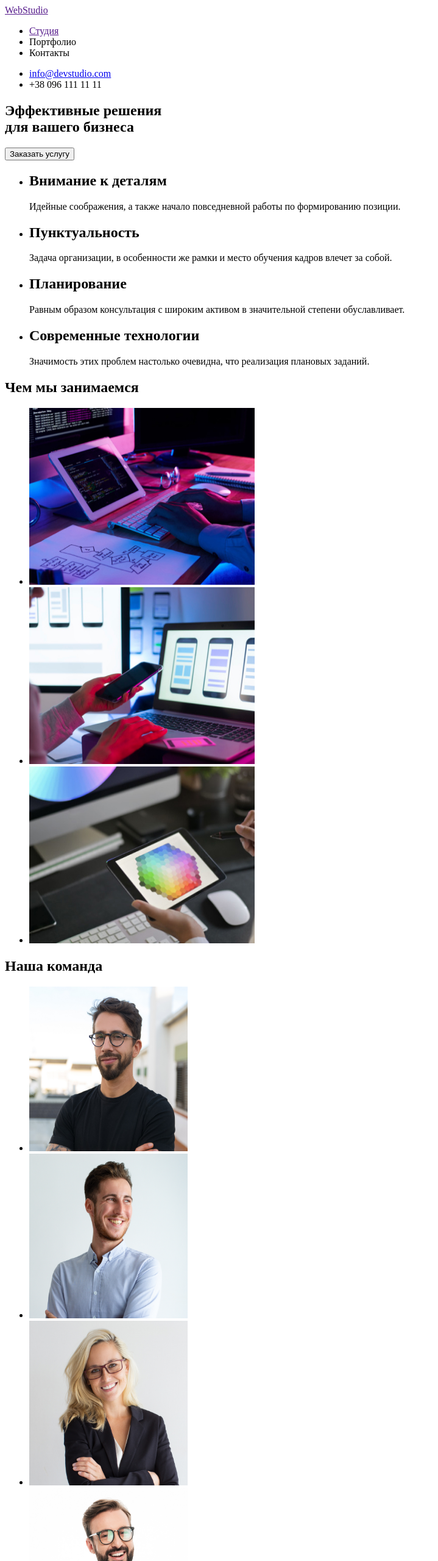
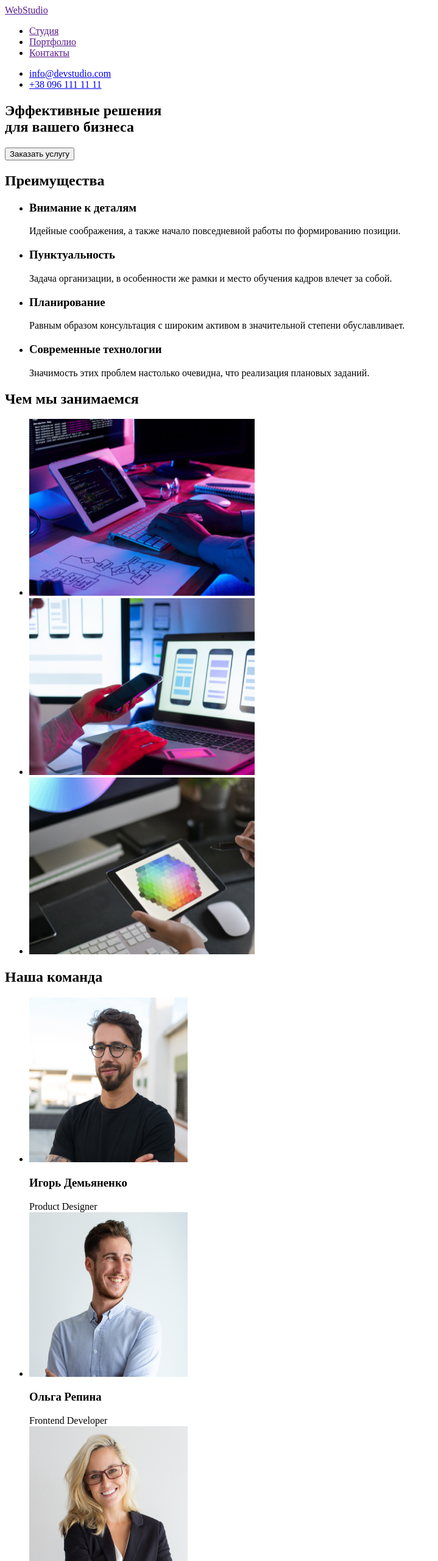
Before and after one commit to Hanna-Bocharova/goit-markup-hw-01, a plain HTML site: page index.html in a window 1280 px wide. Shown: the top 2560 px of the page at 61% size, without its empty margins (0-719 px from the left). Drawn offline with Linux system fonts and the light colour scheme.

Commit message:
work on the mistakes

```diff
--- a/index.html
+++ b/index.html
@@ -17,10 +17,10 @@
                     <a href="">Студия</a>
                 </li>
                 <li>
-                    <span>Портфолио</span>
+                    <a href="">Портфолио</a>
                 </li>
                 <li>
-                    <span>Контакты</span>
+                    <a href="">Контакты</a>
                 </li>
             </ul>
         </nav>
@@ -29,7 +29,7 @@
                 <a href="mailto:info@devstudio.com">info@devstudio.com</a>
             </li>
             <li>
-                <span>+38 096 111 11 11</span>
+                <a href="tel:+380961111111">+38 096 111 11 11</a>
             </li>
         </ul>
     </header>
@@ -39,30 +39,31 @@
             <button type="button">Заказать услугу</button>
         </section>
         <section>
+            <h2>Преимущества</h2>
             <ul>
                 <li>
-                    <h2>Внимание к деталям</h2>
+                    <h3>Внимание к деталям</h3>
                     <p>
                         Идейные соображения, а также начало повседневной работы по формированию позиции.
                     </p>
                 </li>
                 <li>
-                    <h2>Пунктуальность</h2>
+                    <h3>Пунктуальность</h3>
                     <p>
                         Задача организации, в особенности же рамки и место обучения кадров влечет за собой.
                     </p>
                 </li>
                 <li>
-                    <h2>Планирование</h2>
+                    <h3>Планирование</h3>
                     <p>
                         Равным образом консультация с широким активом в значительной степени обуславливает.
                     </p>
                 </li>
                 <li>
-                    <h2>Современные технологии</h2>
-                    <P>
+                    <h3>Современные технологии</h3>
+                    <p>
                         Значимость этих проблем настолько очевидна, что реализация плановых заданий.
-                    </P>
+                    </p>
                 </li>
             </ul>
         </section>
@@ -87,10 +88,19 @@
                 Наша команда
             </h2>
             <ul>
-                <li> <img src="./images/des.jpg" alt="дизайнер" width="260" height="270"></li>
-                <li> <img src="./images/devel.jpg" alt="розработчик" width="260" height="270"></li>
-                <li><img src="./images/mark.jpg" alt="маркетолог" width="260" height="270"></li>
-                <li><img src="./images/design.jpg" alt="дизайнер" width="260" height="270"></li>
+                <li>
+                    <img src="./images/des.jpg" alt="дизайнер" width="260" height="270">
+                    <h3>Игорь Демьяненко</h3>Product Designer
+                </li>
+                <li><img src="./images/devel.jpg" alt="розработчик" width="260" height="270">
+                    <h3>Ольга Репина</h3>Frontend Developer
+                </li>
+                <li><img src="./images/mark.jpg" alt="маркетолог" width="260" height="270">
+                    <h3>Николай Тарасов</h3>Marketing
+                </li>
+                <li><img src="./images/design.jpg" alt="дизайнер" width="260" height="270">
+                    <h3>Михаил Ермаков</h3>UI Designer
+                </li>
             </ul>
         </section>
     </main>
@@ -99,13 +109,13 @@
         <address>
             <ul>
                 <li>
-                    г. Киев, пр-т Леси Украинки, 26
+                    <a href="">г. Киев, пр-т Леси Украинки, 26</a>
                 </li>
                 <li>
-                    info@example.com
+                    <a href="mailto:info@devstudio.com">info@devstudio.com</a>
                 </li>
                 <li>
-                    +38 099 111 11 11
+                    <a href="tel:+380961111111">+38 096 111 11 11</a>
                 </li>
             </ul>
         </address>
```
